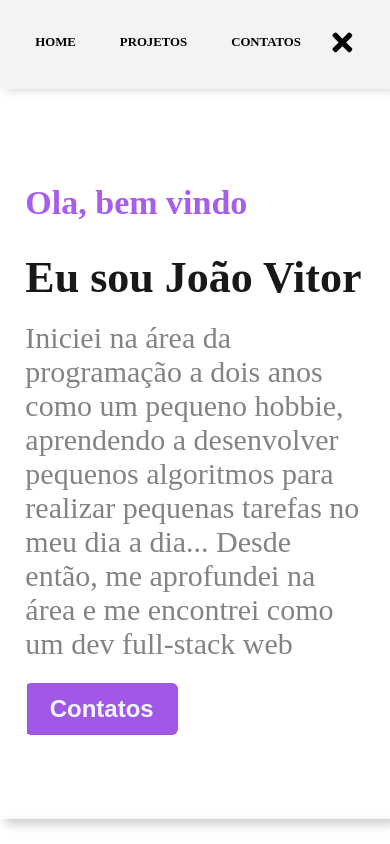
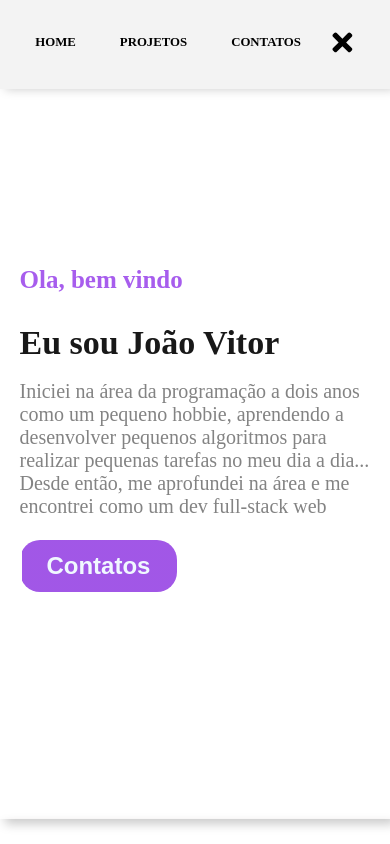
Before and after one commit to Jota2kk/Portifolio, a React (Vite) app: page / in a window 390 px wide. Built offline with nearby package versions, Linux system fonts and the light colour scheme.

Commit message:
Atualição responsividade, apenas a parte 'sobre mim'

```diff
--- a/src/components/page2/page2.css
+++ b/src/components/page2/page2.css
@@ -15,33 +15,45 @@
 
 .texts {
     width: 55vw;
-    height: 50%;
-    margin-top: 60px;
+    max-height: 70%;
     justify-content: center;
     align-items: center;
+    text-align: left;
 }
 
-@media only screen and (max-width:480px){
+@media only screen and (max-width:790px){
     .texts {
         width: 87%;
-        min-height: 65vh;
-        margin-top: 25%;
+        max-height: 100%;
+        margin-top: 15%;
+        display: flex;
+        align-items: initial;
+        justify-content: center;
+        flex-direction: column;
     }
 }
 
-@media only screen and (max-width: 377px) {
+@media only screen and (max-width:420px){
     .texts {
         width: 90%;
-        min-height: 60vh;
+        min-height: 65vh;
         margin-top: 10%;
+        display: flex;
+        align-items: initial;
+        justify-content: center;
+        flex-direction: column;
     }
 }
 
-@media only screen and (max-width:340px){
+@media only screen and (max-width:350px){
     .texts {
         width: 90%;
         min-height: 65vh;
         margin-top: 20%;
+        display: flex;
+        align-items: initial;
+        justify-content: center;
+        flex-direction: column;
     }
 }
 
@@ -52,20 +64,20 @@
     text-align: left;
     margin-bottom: 30px;
 
-    @media (max-width: 480px) {
+    @media (max-width: 790px) {
         font-size: 34px;
     }
 }
 
 .texts h1 {
-    @media (max-width: 377px) {
-        font-size: 28px;
+    @media (max-width: 420px) {
+        font-size: 25px;
     }
 }
 
 .texts h1 {
-    @media (max-width:340px) {
-        font-size: 24px;
+    @media (max-width:350px) {
+        font-size: 20px;
     }
 }
 
@@ -75,20 +87,20 @@
     font-weight: bolder;
     color: rgba(0, 0, 0, 0.904);
 
-    @media (max-width:480px) {
+    @media (max-width:790px) {
         font-size: 44px ;
     }
 }
 
 .texts p {
-    @media (max-width:377px) {
-        font-size: 38px;
+    @media (max-width:420px) {
+        font-size: 34px;
     }
 }
 
 .texts p {
-    @media (max-width: 340px){
-        font-size: 32px;
+    @media (max-width:350px){
+        font-size: 22px;
     }
 }
 
@@ -96,22 +108,22 @@
     color: rgb(131, 131, 131);
     font-size: 26px;
 
-    @media (max-width:480px) {
+    @media (max-width:790px) {
         font-size: 30px ;
     }
 
 }
 
 .texts a {
-    @media (max-width: 377px) {
-        font-size: 24px;
+    @media (max-width: 420px) {
+        font-size: 20px;
 
     }
 }
 
 .texts a {
-    @media (max-width:340px){
-        font-size: 21px;
+    @media (max-width:350px){
+        font-size: 18px;
     }
 }
 
@@ -119,11 +131,12 @@
     width: 24%;
     height: 52px;
     margin-top: 26px;
-    border-radius: 6px;
+    border-radius: 20px;
     border-color: transparent;
     margin-top: 22px;
     display: flex;
-    text-align: center;
+    align-items: center;
+    justify-content: center;
 
     background-image: linear-gradient(to right, rgba(117, 0, 226, 0.637) 50%, rgb(255, 255, 255) 50%);
     background-size: 210% 100%;
@@ -131,7 +144,7 @@
 
     transition: background-position 0.5s ease;
 
-    @media (max-width: 480px) {
+    @media (max-width: 499px) {
         width: 45%;
     }
 }
@@ -147,8 +160,7 @@
     font-size: 24px;
     font-weight: bold;
     text-decoration: none;
-    margin-top: 10px;
-    width: 100%;
+
 }
 
 
@@ -158,12 +170,8 @@
     width: 100%;
 }
 
-
 .texts button a {
-    color: aliceblue;
-    font-size: 24px;
-    font-weight: bold;
-    text-decoration: none;
-    margin-top: 10px;
-    width: 100%;
+    @media (max-width:340px) {
+        font-size: 18px;
+    }
 }
--- a/src/components/page3/page3.css
+++ b/src/components/page3/page3.css
@@ -8,7 +8,7 @@
     box-shadow: 5px 5px 10px rgba(54, 26, 26, 0.212);
 }
 
-@media only screen and (max-width:499px) {
+@media only screen and (max-width:790px) {
     .page3 {
         width: 100%;
         height: 100%;
@@ -26,7 +26,7 @@
     overflow: hidden;
 }
 
-@media only screen and (max-width:499px) {
+@media only screen and (max-width:790px) {
     #h1-mpj {
         font-size: 32px;
         margin: 30px 0;
@@ -44,7 +44,7 @@
     overflow: hidden;
 }
 
-@media only screen and (max-width:499px) {
+@media only screen and (max-width:790px) {
     .projects {
         width: 94%;
         height: auto;
@@ -85,7 +85,7 @@
     transition: 0.3s;
 }
 
-@media only screen and (max-width:499px) {
+@media only screen and (max-width:790px) {
     .prj1, .prj2, .prj3, .prj4 {
         width: 97%;
         height: 86vh;
@@ -104,7 +104,7 @@
     text-align: center;
 }
 
-@media only screen and (min-width:399px) and (max-width:499px) {
+@media only screen and (min-width:399px) and (max-width:790px) {
     .descri {
         width: 100%;
         padding: 1rem;
@@ -139,7 +139,7 @@
     box-shadow: 2px 2px 5px 5px rgba(0, 0, 0, 0.212);
 }
 
-@media only screen and (min-width:399px) and (max-width:477px) {
+@media only screen and (min-width:399px) and (max-width:790px) {
     .a-imgs {
         width: 110%;
         height: 40%;
@@ -165,11 +165,10 @@
     }
 }
 
-
-
 .buttons {
-    width: 100%;
-    height: 25%;
+    width: 30vw;
+    max-width: 30vw;
+    max-height: 10vh;
     padding: 1rem;
     display: flex;
     justify-content: center;
@@ -178,10 +177,13 @@
 
 .buttons button {
     width: 25%;
-    height: 110%;
+    height: 100%;
     margin: 20px;
     border-radius: 20px;
     border-color: transparent;
+    display: flex;
+    justify-content: center;
+    align-items: center;
     box-shadow: 5px 5px 10px rgba(0, 0, 0, 0.212);
     background-image: linear-gradient(to right, rgba(117, 0, 226, 0.637) 50%, rgb(255, 255, 255) 50%);
     background-size: 210% 100%;
@@ -195,6 +197,9 @@
     text-decoration: none;
     color: white;
     font-weight: 900;
+    display: flex;
+    align-items: center;
+    justify-content: center;
 }
 
 .buttons button a:hover {
@@ -210,7 +215,7 @@
 }
 
 
-@media only screen and (min-width:399px) and (max-width:477px) {
+@media only screen and (min-width:399px) and (max-width:790px) {
     .buttons {
         justify-content: center;
         align-items: center;
@@ -281,10 +286,10 @@
     font-style: italic;
 }
 
-@media only screen and (min-width:400px) and (max-width:477px) {
+@media only screen and (min-width:399px) and (max-width:790px) {
     .eta {
         width: 120%;
-        height: 100%;
+        height: 80%;
         gap: 0;
         justify-content: initial;
         text-align: center;
```
